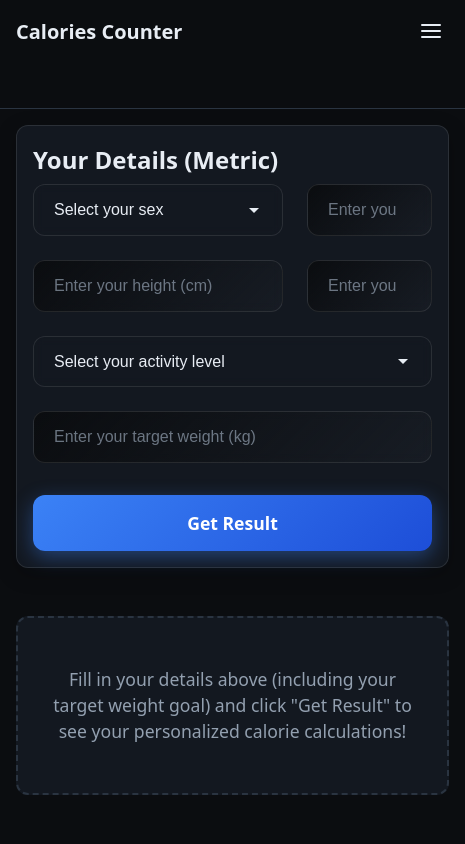
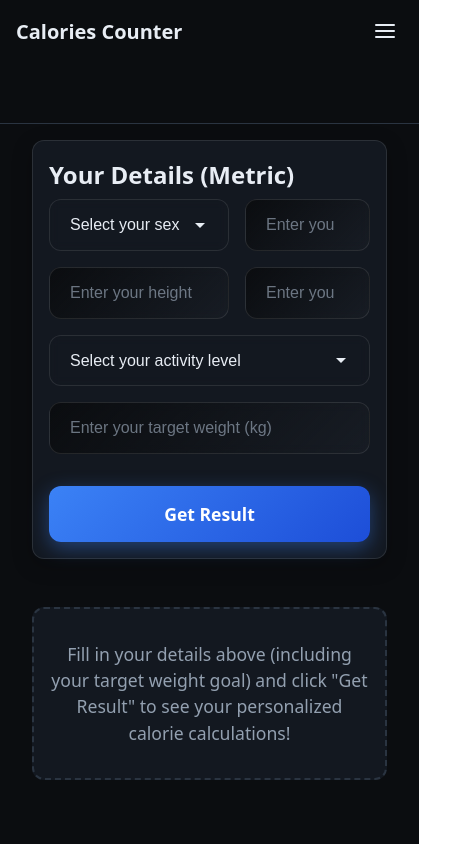
Before and after one commit to ZedZed34/Calories-Counter, a React (Vite) app: page / in a window 390 px wide. Shown: the whole page, 465 px wide, since content can reach past the window. Built offline with nearby package versions, Linux system fonts and the light colour scheme.

Commit message:
Mobile view

```diff
--- /dev/null
+++ b/src/pages/Overview.css
@@ -0,0 +1,44 @@
+.overview-page {
+  width: 100%;
+  max-width: 1000px;
+  margin: 0 auto;
+}
+
+.grid {
+  display: grid;
+  grid-template-columns: repeat(2, minmax(0, 1fr));
+  gap: 1rem;
+  width: 100%;
+}
+
+.placeholder {
+  text-align: center;
+  padding: 3rem 2rem;
+  background: var(--surface);
+  border-radius: 12px;
+  margin-top: 1rem;
+  border: 2px dashed var(--line);
+}
+
+.placeholder p {
+  color: var(--muted);
+  font-size: 1.1rem;
+  margin: 0;
+}
+
+@media (max-width: 768px) {
+  .grid {
+    grid-template-columns: 1fr;
+    gap: 1rem;
+  }
+}
+
+@media (max-width: 480px) {
+  .overview-page {
+    padding: 0 1rem;
+  }
+
+  .placeholder {
+    padding: 2rem 1rem;
+  }
+}
--- a/src/pages/Overview.jsx
+++ b/src/pages/Overview.jsx
@@ -3,6 +3,7 @@ import { bmr, tdee, goals } from '../utils/calories';
 import UserForm from '../components/UserForm';
 import ResultCard from '../components/ResultCard';
 import Modal from '../components/Modal';
+import './Overview.css';
 
 export default function Overview() {
   const [showResults, setShowResults] = useState(false);
```
